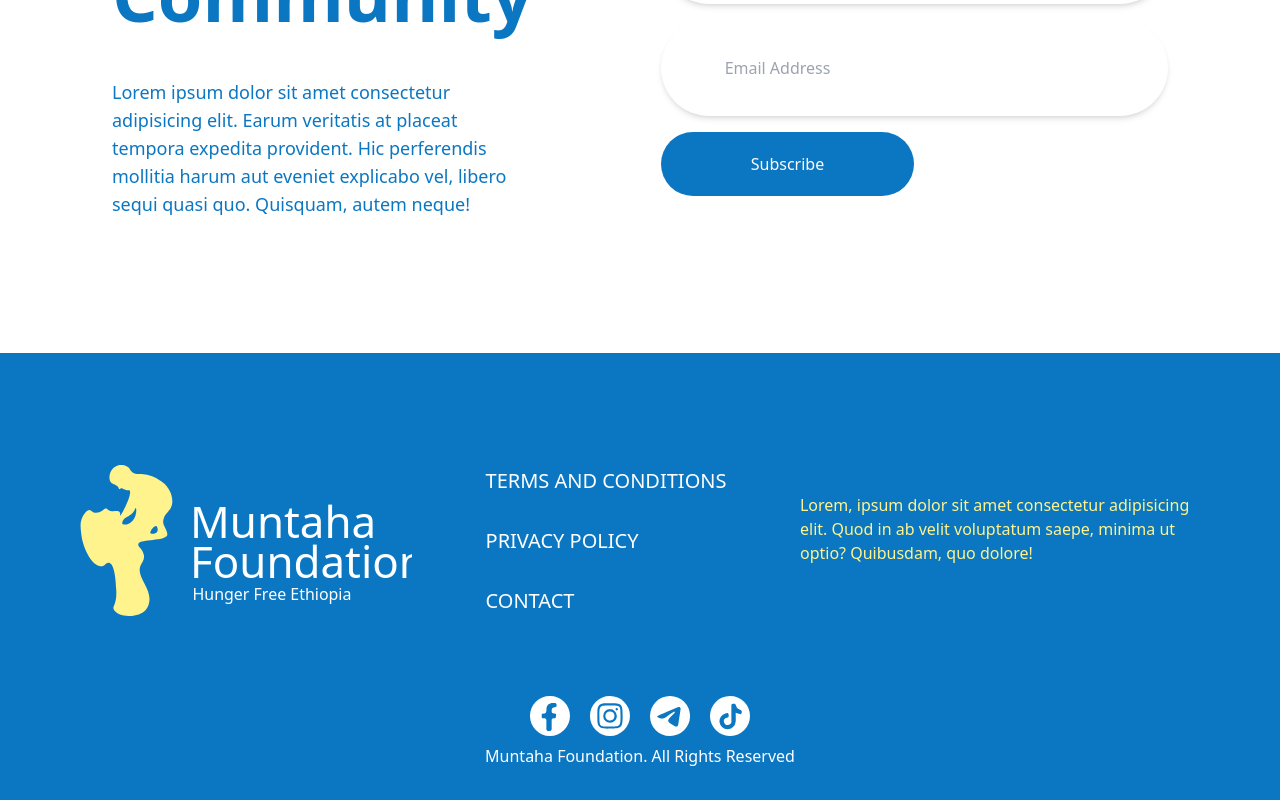
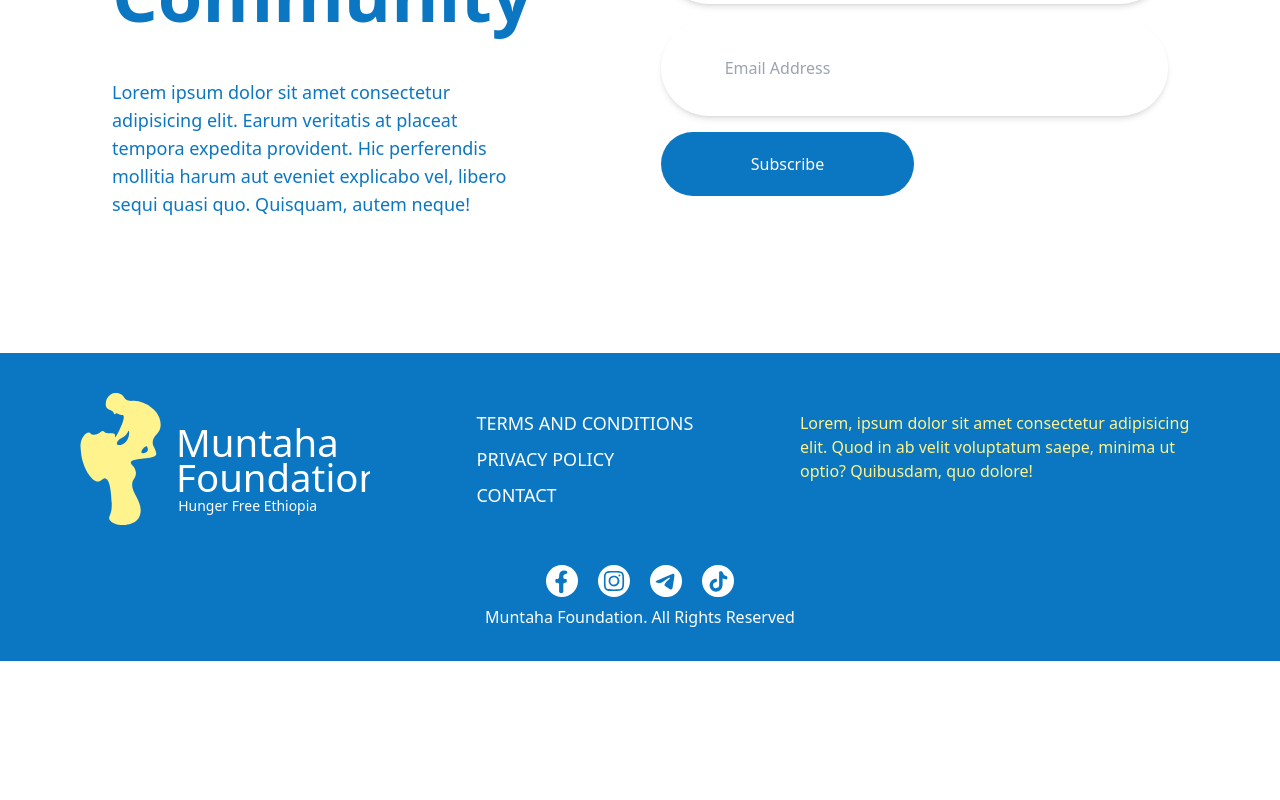
Before and after one commit to abdukasim/muntaha-website, a Next.js app: page / in a window 1280 px wide. Shown: the part 4944-5744 px from the top of the page. After the commit the page ends 5605 px from the top, so only its background shows below. Built offline with nearby package versions, Linux system fonts and the light colour scheme.

Commit message:
font size and spacing adjustment in footer

```diff
--- a/components/footer.js
+++ b/components/footer.js
@@ -40,25 +40,23 @@ export default function Footer() {
     },
   ];
   return (
-    <section className="footer-section flex flex-col justify-center bg-brand-blue py-8">
+    <section className="footer-section flex flex-col justify-center bg-brand-blue pb-8">
       <div className="mx-auto md:mx-0">
-        <div className="md:flex  md:items-center md:justify-between mx-20 lg:my-20">
-          <ul className="flex flex-col space-y-3 lg:space-y-8 justify-between xl:justify-center  xl:w-max text-white  font-normal text-xs lg:text-xl xl:m-0 mb-8 sm:text-sm h-full">
+        <div className="mx-12 my-10  md:flex md:items-center md:justify-between lg:mx-20">
+          <ul className="mb-8 flex h-full flex-col space-y-2 text-xs  font-normal text-white  sm:text-sm md:mb-0 lg:text-lg xl:m-0 xl:w-max xl:justify-center 2xl:text-xl">
             {navLinks.map((link, index) => (
               <li key={index} className="">
                 <Link href={link.link}>
-                  <a className="hover:text-purple-500">
-                    {link.name.toUpperCase()}
-                  </a>
+                  <a className="">{link.name.toUpperCase()}</a>
                 </Link>
               </li>
             ))}
           </ul>
-          <p className="order-last text-xs lg:text-base text-brand-yellow mb-6 w-64 lg:w-[400px]">
+          <p className="order-last mb-6 w-64 text-xs text-brand-yellow lg:w-[400px] lg:text-base">
             Lorem, ipsum dolor sit amet consectetur adipisicing elit. Quod in ab
             velit voluptatum saepe, minima ut optio? Quibusdam, quo dolore!
           </p>
-          <div className="order-first mb-12 md:mb-0 w-40 lg:w-[332px]">
+          <div className="order-first mb-12 w-40 md:mb-0 lg:w-[290px]">
             <Link href="/" className="">
               <Image
                 width={165}
@@ -72,9 +70,9 @@ export default function Footer() {
         </div>
         <div>
           <div className="mb-2">
-            <ul className="flex flex-row justify-center items-center space-x-2 lg:space-x-5">
+            <ul className="flex flex-row items-center justify-center space-x-2 lg:space-x-5">
               {iconLinks.map((iconLink, index) => (
-                <li key={index} className="w-5 lg:w-10">
+                <li key={index} className="w-5 lg:w-8">
                   <a href={iconLink.link}>
                     <Image
                       width={21}
@@ -88,7 +86,7 @@ export default function Footer() {
               ))}
             </ul>
           </div>
-          <p className="text-center text-white text-xs lg:text-base">
+          <p className="text-center text-xs text-white lg:text-base">
             Muntaha Foundation. All Rights Reserved
           </p>
         </div>
```
